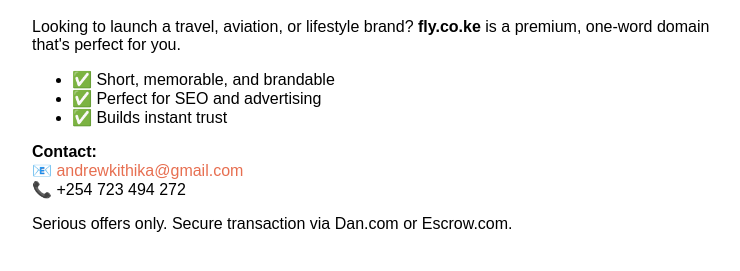
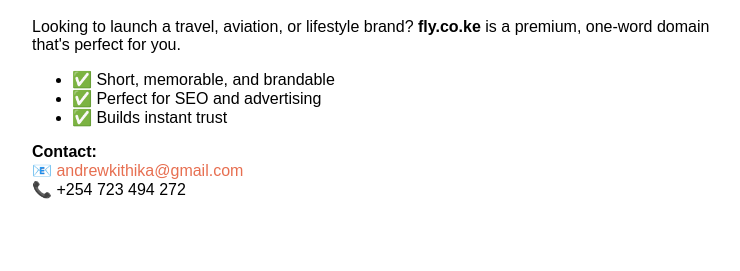
Before and after one commit to AKithika/fly.co.ke, a plain HTML site: page index.html in a window 1280 px wide. Shown: the part 91-362 px from the top of the page, without its empty margins (258-998 px from the left). Drawn offline with Linux system fonts and the light colour scheme.

Commit message:
Update index.html

```diff
--- a/index.html
+++ b/index.html
@@ -21,6 +21,5 @@
   <p><strong>Contact:</strong><br>
   📧 <a href="mailto:andrewkithika@gmail.com">andrewkithika@gmail.com</a><br>
   📞 +254 723 494 272</p>
-  <p>Serious offers only. Secure transaction via Dan.com or Escrow.com.</p>
 </body>
 </html>
```
